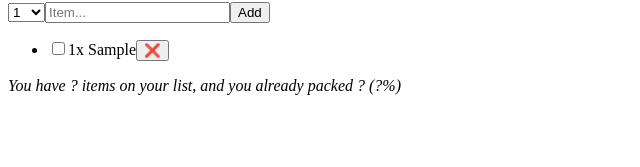
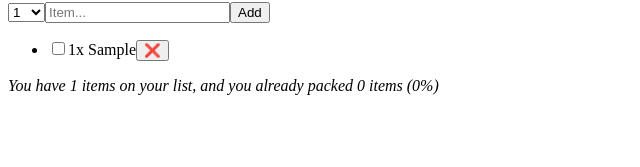
Before and after one commit to RamezCh/Travel-List, a React (Create React App) app: page / in a window 1280 px wide. Both pictures are taken after typing "Sample" into the empty fields and a click on the button "Add". Shown: the part 120-287 px from the top of the page, without its empty margins (0-640 px from the left). Built offline with nearby package versions, Linux system fonts and the light colour scheme; the HTML template or start-up script is replaced by a standard one.

Commit message:
Stats Functionality

```diff
--- a/public/index.html
+++ b/public/index.html
@@ -2,29 +2,13 @@
 <html lang="en">
   <head>
     <meta charset="utf-8" />
-    <link rel="icon" href="%PUBLIC_URL%/favicon.ico" />
     <meta name="viewport" content="width=device-width, initial-scale=1" />
     <meta name="theme-color" content="#000000" />
     <meta
       name="description"
       content="Web site created using create-react-app"
     />
-    <link rel="apple-touch-icon" href="%PUBLIC_URL%/logo192.png" />
-    <!--
-      manifest.json provides metadata used when your web app is installed on a
-      user's mobile device or desktop. See https://developers.google.com/web/fundamentals/web-app-manifest/
-    -->
-    <link rel="manifest" href="%PUBLIC_URL%/manifest.json" />
-    <!--
-      Notice the use of %PUBLIC_URL% in the tags above.
-      It will be replaced with the URL of the `public` folder during the build.
-      Only files inside the `public` folder can be referenced from the HTML.
-
-      Unlike "/favicon.ico" or "favicon.ico", "%PUBLIC_URL%/favicon.ico" will
-      work correctly both with client-side routing and a non-root public URL.
-      Learn how to configure a non-root public URL by running `npm run build`.
-    -->
-    <title>React App</title>
+    <title>Far Away</title>
   </head>
   <body>
     <noscript>You need to enable JavaScript to run this app.</noscript>
--- a/src/App.js
+++ b/src/App.js
@@ -35,7 +35,7 @@
         onDeleteItem={handleDeleteItem}
         onToggleItem={handleToggleItem}
       />
-      <Stats />
+      <Stats items={items} />
     </div>
   );
 }
@@ -127,10 +127,29 @@
   );
 }
 
-function Stats() {
+function Stats({ items }) {
+  const packedItems = items.filter(item => item.packed);
+  const percentageOfPackedItems = Math.round(
+    (packedItems.length / items.length) * 100
+  );
+
+  if (!items.length)
+    return (
+      <p className="stats">
+        <em>Start adding some items to your packing list 🚀</em>
+      </p>
+    );
+
   return (
     <footer className="stats">
-      <em>You have ? items on your list, and you already packed ? (?%)</em>
+      <em>
+        {percentageOfPackedItems === 100
+          ? 'You got everything! Ready to go ✈'
+          : `You have ${items.length} items on your list, and you already packed
+        ${packedItems.length} ${
+              packedItems.length === 1 ? 'item' : 'items'
+            } (${percentageOfPackedItems}%)`}
+      </em>
     </footer>
   );
 }
```
